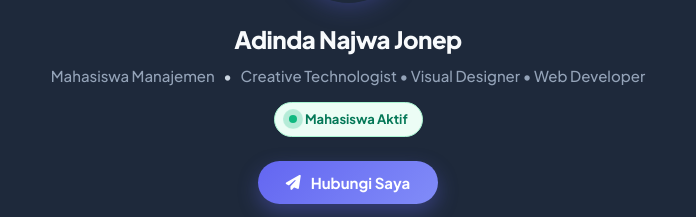
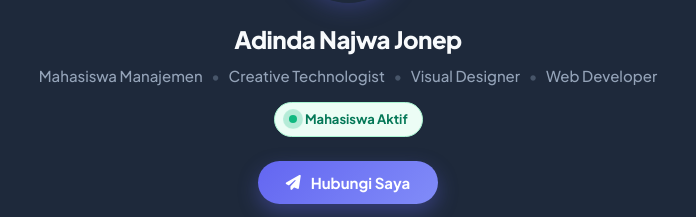
Before and after one commit to awaagt/profil-adinda, a plain HTML site: page index.html in a window 1280 px wide. Both pictures are taken after a click on the button "Ganti Mode Gelap/Terang". Shown: the part 268-485 px from the top of the page, 292-988 px from the left. Drawn offline with Linux system fonts and the light colour scheme.

Commit message:
Add files via upload

```diff
--- a/index.html
+++ b/index.html
@@ -60,7 +60,7 @@
             <h1 translate="no">Adinda Najwa Jonep</h1>
 
             <p class="subtitle">
-                Mahasiswa Manajemen <span class="divider">•</span> Creative Technologist • Visual Designer • Web Developer
+                Mahasiswa Manajemen <span class="divider">•</span> Creative Technologist <span class="divider">•</span> Visual Designer <span class="divider">•</span> Web Developer
             </p>
 
             <!-- STATUS BADGE DENGAN INDIKATOR BERKEDIP -->
--- a/style.css
+++ b/style.css
@@ -379,6 +379,10 @@ div.avatar {
 .subtitle .divider {
     color: #cbd5e1;
     margin: 0 6px;
+}
+
+body.dark-mode .subtitle .divider {
+    color: #475569;
 }
 
 /* STATUS BADGE DENGAN ANIMASI PULSE & ENTRANCE */
```
